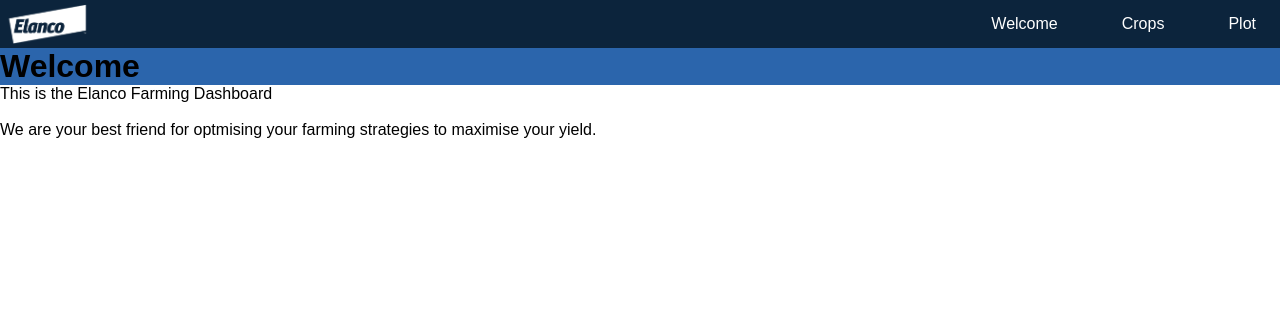
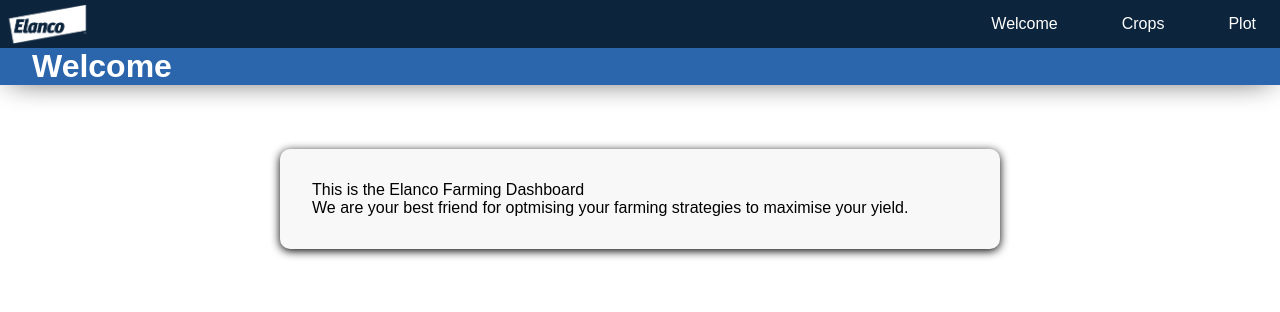
Before and after one commit to nayan-builds/elanco-farming-dashboard, a PHP site: page / in a window 1280 px wide. Shown: the top 312 px of the page. Run offline with PHP 8.4, Linux system fonts and the light colour scheme.

Commit message:
Added Styling to index.php

```diff
--- a/css/desktop.css
+++ b/css/desktop.css
@@ -0,0 +1,3 @@
+.card{
+    border-radius: 10px;
+}
--- a/css/mobile.css
+++ b/css/mobile.css
@@ -1,6 +1,10 @@
 :root{
     --primary-clr: #0c243c;
     --accent-clr: #2b65ac;
+    --neutral-clr: #f8f8f8;
+
+    --lgt-shadow: 0 2px 30px -10px #000;
+    --drk-shadow: 0 2px 10px #000;
 }
 
 *, *::before, *::after{
@@ -28,6 +32,8 @@ body{
     align-items: center;
     background-color: var(--primary-clr);
     min-height: 48px;
+    position: sticky;
+    top: 0;
 }
 
 #primary-nav ul{
@@ -50,4 +56,16 @@ body{
 
 #title-bar{
     background-color: var(--accent-clr);
+    color: #FFF;
+    padding-left: 2rem;
+    box-shadow: var(--lgt-shadow);
 }
+
+.card{
+    margin-inline: auto;
+    margin-block: 4rem;
+    padding: 2rem;
+    background-color: var(--neutral-clr);
+    max-width: 720px;
+    box-shadow: var(--drk-shadow);
+}
--- a/index.php
+++ b/index.php
@@ -25,14 +25,9 @@
         <header id="title-bar" class="title-bar">
             <h1>Welcome</h1>
         </header>
-        <div>
-            <p>
-            This is the Elanco Farming Dashboard
-            </p>
-            <br>
-            <p>
-            We are your best friend for optmising your farming strategies to maximise your yield.
-            </p>
+        <div class="card">
+            <p>This is the Elanco Farming Dashboard</p>
+            <p>We are your best friend for optmising your farming strategies to maximise your yield.</p>
         </div>
     </main>
 </body>
```
